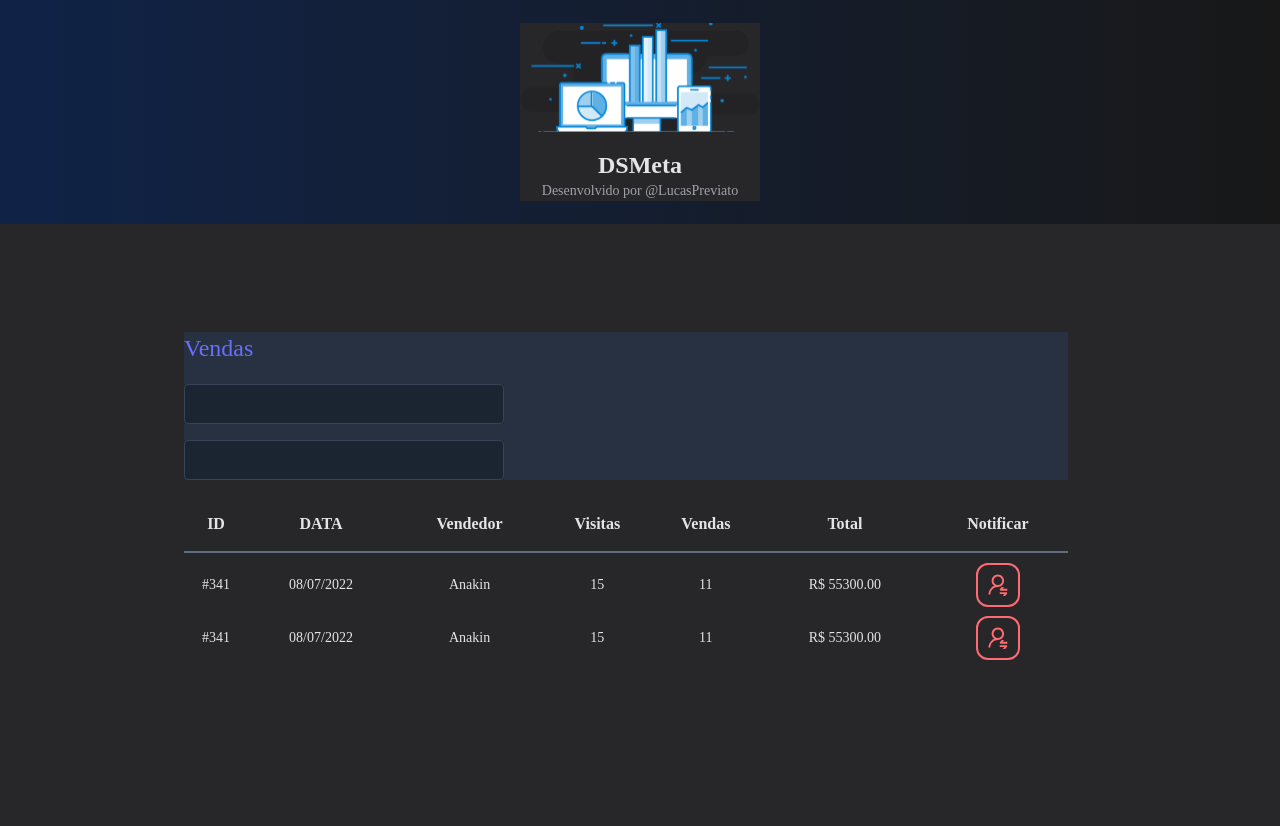
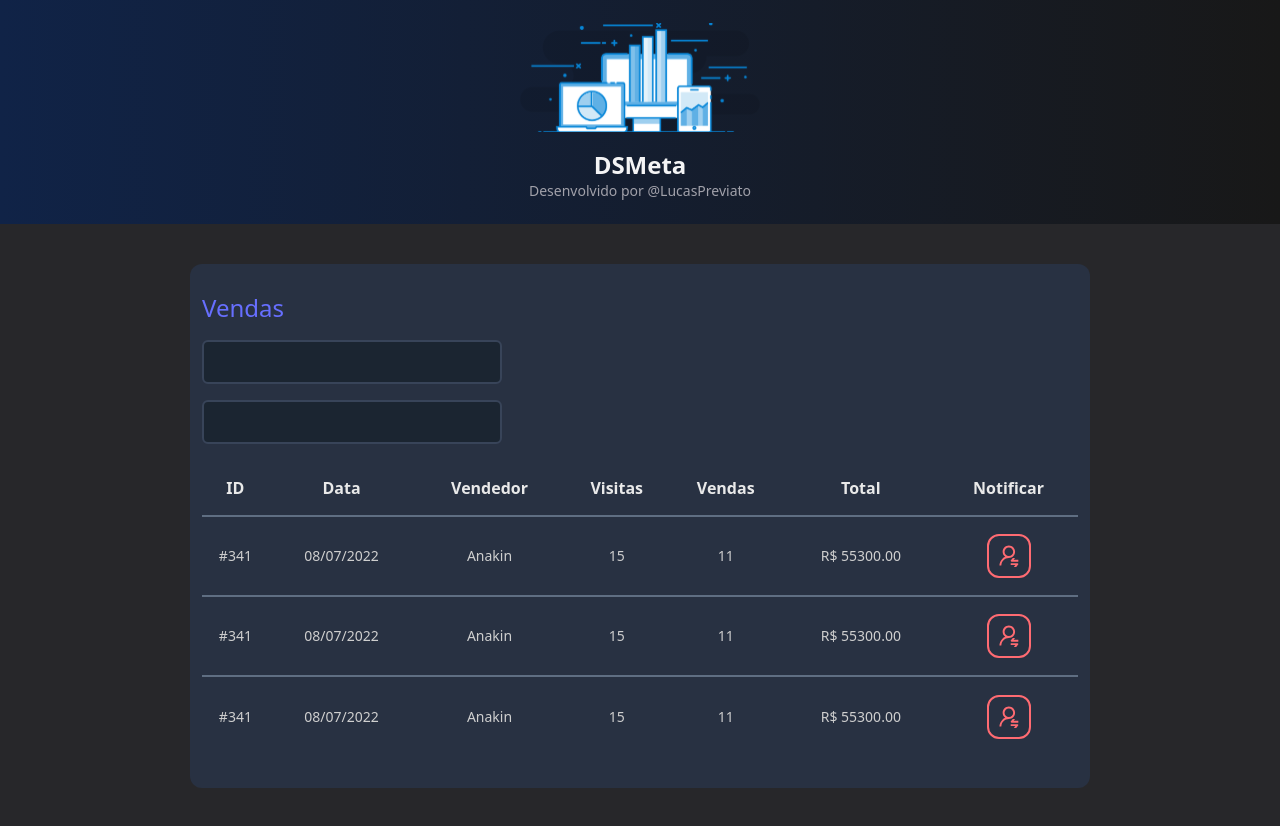
Before and after one commit to LucasPreviato/dsmeta, a React (Vite) app in the folder frontend/: page / in a window 1280 px wide. Before the commit the page ends 800 px from the top, so only its background shows below. Built offline with nearby package versions, Linux system fonts and the light colour scheme.

Commit message:
Other components

```diff
--- a/frontend/src/App.tsx
+++ b/frontend/src/App.tsx
@@ -1,6 +1,7 @@
 import { Header } from "./components/Header"
 import { NotificationButton } from "./components/NotificationButton"
 import { SalesCard } from "./components/SalesCard"
+import { SalesCard2 } from "./components/SalesCard/index2"
 
 function App() {
 
@@ -8,10 +9,10 @@ function App() {
     <>
       <Header />
       <main className=" ">
-        <section className="pt-10 pr-3 ">
-          <div className="w-full max-w-[900px] m-auto ">
-            <SalesCard />
-          </div>
+        <section className="">
+          {/* <div className="w-full max-w-[900px] m-auto "> */}
+          <SalesCard2 />
+          {/* // </div> */}
         </section>
       </main>
     </>
--- a/frontend/src/components/SalesCard/index.tsx
+++ b/frontend/src/components/SalesCard/index.tsx
@@ -5,9 +5,9 @@ export function SalesCard() {
 
   return (
     <section className="pt-10 pr-2">
-      <div className="w-full max-w-4xl m-auto pt-7 pr-2">
+      <div className="w-full max-w-4xl m-auto pt-7 pr-2 bg-[#283142] ">
         <div className="bg-[#283142] ">
-          <h2 className=" text-[#676fff] bg-[#283142] text-2xl mb-5">Vendas</h2>
+          <h2 className=" text-[#676fff]  text-2xl mb-5">Vendas</h2>
 
 
           <div className="mb-4 max-w-xs">
--- /dev/null
+++ b/frontend/src/components/SalesCard/index2.tsx
@@ -0,0 +1,85 @@
+import { NotificationButton } from "../NotificationButton";
+
+
+
+export function SalesCard2() {
+
+
+  return (
+    <>
+      <section className="py-10 px-3 ">
+        <div className="w-full max-w-[900px] m-auto ">
+          <div className="py-8 px-3 rounded-xl bg-[#283142]">
+            <h2 className="text-[#676fff] text-2xl leading-none mb-5">Vendas</h2>
+            <div>
+              <div className="mb-4 max-w-[300px]">
+                <input className="w-full h-11 bg-[#1b2531] border-solid border-2 border-[#384459]
+                rounded-md py-0 px-5 text-lg leading-none text-[#9aaabe]" type="text" />
+              </div>
+              <div className="mb-4 max-w-[300px]">
+                <input className="w-full h-11 bg-[#1b2531] border-solid border-2 border-[#384459]
+                rounded-md py-0 px-5 text-lg leading-none text-[#9aaabe]" type="text" />
+              </div>
+            </div>
+            <div>
+              <table className="w-full border-spacing-0 border-collapse">
+                <thead className="h-14 text-base leading-none text-[#e9e9e9] font-bold">
+                  <tr>
+                    <th className="show992">ID</th>
+                    <th className="show576">Data</th>
+                    <th>Vendedor</th>
+                    <th className="show992">Visitas</th>
+                    <th className="show992">Vendas</th>
+                    <th>Total</th>
+                    <th>Notificar</th>
+                  </tr>
+                </thead>
+                <tbody className="text-sm leading-none text-[#cfcfcf] text-center">
+                  <tr className="h-20 border-solid border-t-2 border-[#5f6e82] hover:bg-[#384459] hover:rounded-md">
+                    <td>#341</td>
+                    <td>08/07/2022</td>
+                    <td>Anakin</td>
+                    <td>15</td>
+                    <td>11</td>
+                    <td>R$ 55300.00</td>
+                    <td>
+                      <div className="flex justify-center">
+                        <NotificationButton />
+                      </div>
+                    </td>
+                  </tr>
+                  <tr className="h-20 border-solid border-t-2 border-[#5f6e82] hover:bg-[#384459] hover:rounded-md">
+                    <td>#341</td>
+                    <td>08/07/2022</td>
+                    <td>Anakin</td>
+                    <td>15</td>
+                    <td>11</td>
+                    <td>R$ 55300.00</td>
+                    <td>
+                      <div className="flex justify-center">
+                        <NotificationButton />
+                      </div>
+                    </td>
+                  </tr>
+                  <tr className="h-20 border-solid border-t-2 border-[#5f6e82] hover:bg-[#384459 hover:rounded-md">
+                    <td>#341</td>
+                    <td>08/07/2022</td>
+                    <td>Anakin</td>
+                    <td>15</td>
+                    <td>11</td>
+                    <td>R$ 55300.00</td>
+                    <td>
+                      <div className="flex justify-center">
+                        <NotificationButton />
+                      </div>
+                    </td>
+                  </tr>
+                </tbody>
+              </table>
+            </div>
+          </div>
+        </div>
+      </section>
+    </>
+  )
+}
--- a/frontend/src/global.css
+++ b/frontend/src/global.css
@@ -3,8 +3,12 @@
 @tailwind utilities;
 
 
-*{
-@apply bg-zinc-800 m-0 p-0 box-border font-[body] text-zinc-200;
+*, {
+@apply  m-0 p-0 box-border text-zinc-200;
+}
+
+body{
+  @apply bg-zinc-800;
 }
 
 a,
```
